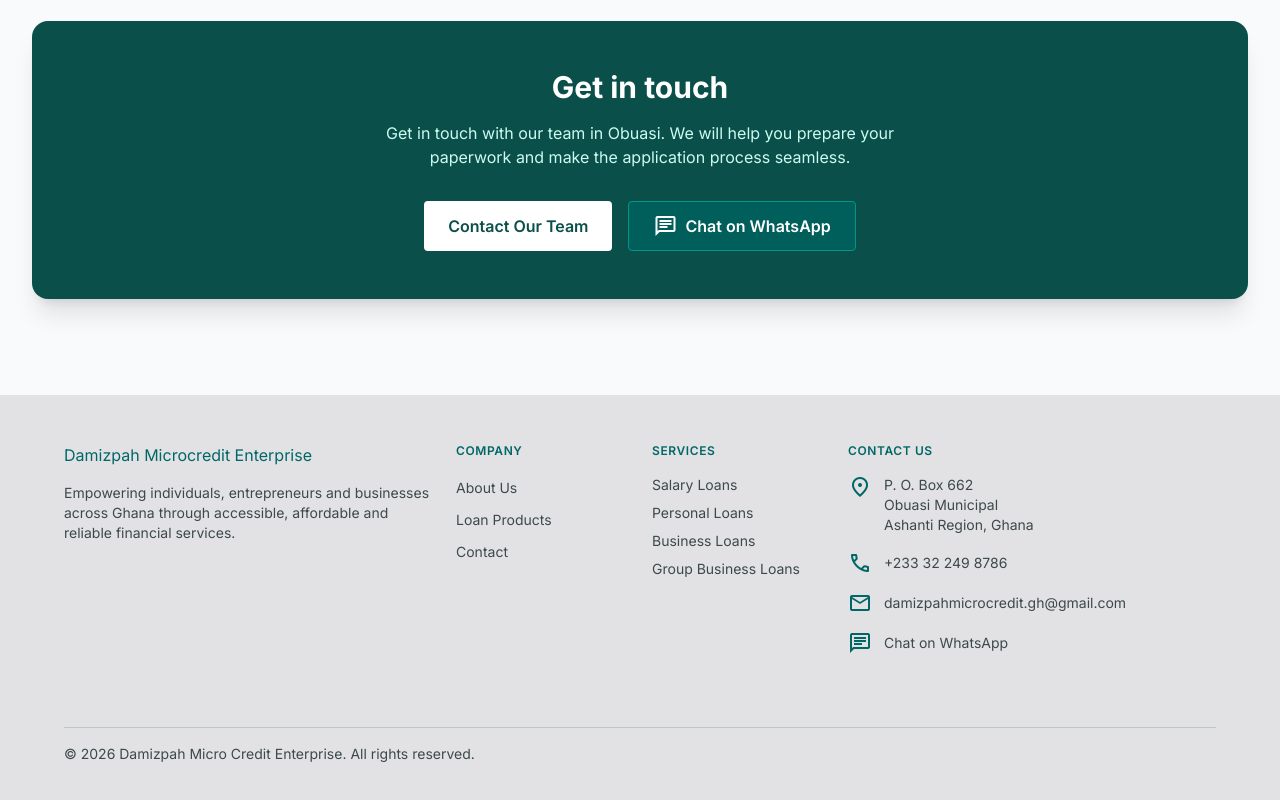
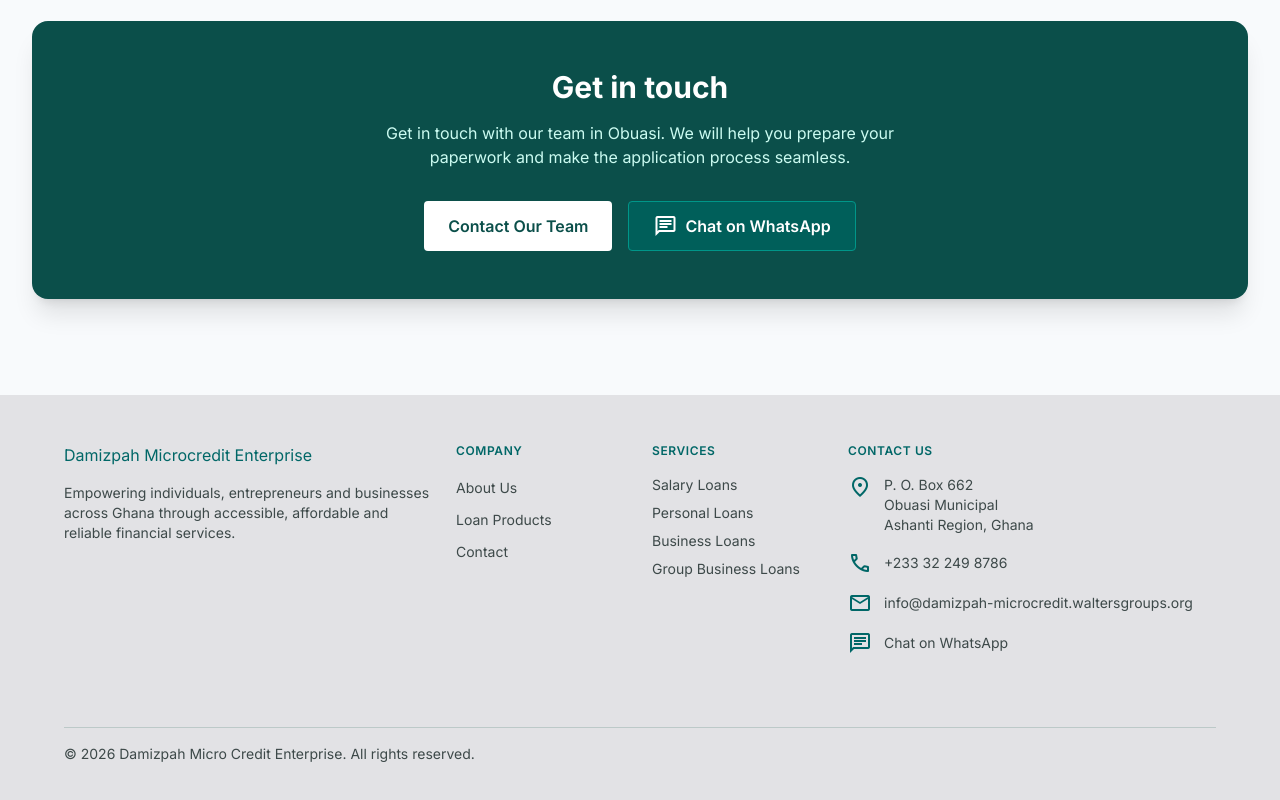
Before and after one commit to tabetommy/AMIZPAH, a Next.js app: page /about in a window 1280 px wide. Shown: the part 1871-2671 px from the top of the page. Built offline with nearby package versions, Linux system fonts and the light colour scheme.

Commit message:
replace gmail with custom emails

```diff
--- a/src/app/about/data.ts
+++ b/src/app/about/data.ts
@@ -18,28 +18,28 @@ export const stats = [
       name: "Mr Francis Walters Aggrey",
       role: "Chief Executive Officer",
       image: "/Francis.jpeg",
-      email:"francis.aggrey@damizpah-microcredit.waltersgroups.org"
+      email:"f.aggrey@waltersgroups.org"
 
     },
     {
       name: "Mr. Fredrick Adom Yeboah",
       role: "Manager",
       image:"/Federick.jpeg",
-      email:"francis.aggrey@damizpah-microcredit.waltersgroups.org"
+      email:"f.yeboah@damizpah-microcredit.waltersgroups.org"
 
     },
     {
       name: "Mr. Emmanuel Sarpong",
       role: "Assistant manager",
       image:"/Emmanuel.jpeg",
-      email:"francis.aggrey@damizpah-microcredit.waltersgroups.org"
+      email:"e.sarpong@damizpah-microcredit.waltersgroups.org"
 
     },
     {
       name: "Mrs. Hannah Addai",
       role: "Cashier",
       image: "/Hannah.jpeg",
-      email:"francis.aggrey@damizpah-microcredit.waltersgroups.org"
+      email:"info@damizpah-microcredit.waltersgroups.org"
 
     },
   ];
--- a/src/app/contact/data.ts
+++ b/src/app/contact/data.ts
@@ -45,7 +45,7 @@ export const faqs = [
     {
       icon: "mail",
       title: "Email Us",
-      value: "support@microtrustpro.com",
+      value: "info@damizpah-microcredit.waltersgroups.org",
     },
     {
       icon: "call",
--- a/src/app/contact/page.tsx
+++ b/src/app/contact/page.tsx
@@ -83,10 +83,10 @@ export default function ContactPage() {
                     Email Address
                   </p>
                   <a
-                    href="mailto:damizpahmicrocredit.gh@gmail.com"
+                    href="mailto:info@damizpah-microcredit.waltersgroups.org"
                    className="mt-1 block break-all sm:break-normal font-medium text-slate-900 hover:text-teal-800 hover:underline transition"
                   >
-                    damizpahmicrocredit.gh@gmail.com
+                    info@damizpah-microcredit.waltersgroups.org
                   </a>
                   <p className="mt-1 text-sm text-slate-500">We reply within 1 business day</p>
                 </div>
--- a/src/app/products/page.tsx
+++ b/src/app/products/page.tsx
@@ -1,6 +1,5 @@
-import Image from "next/image";
 import Steps from "./steps";
-import FAQSection from "./faq";
+
 
 export const metadata = {
   title: "Services",
@@ -281,57 +280,8 @@ export default function ServicesPage() {
 
         </div>
       </section>
+      <Steps/>
 
-
-    {/* Customer Testimonial Section */}
-         {/* <section className="overflow-hidden bg-surface-container-low px-margin-desktop py-stack-xl">
-           <div className="mx-auto flex max-w-container-max flex-col items-center gap-stack-xl md:flex-row">
-             <div className="relative w-full md:w-1/2">
-               <div className="relative aspect-square overflow-hidden rounded-full border-[12px] border-white shadow-lg">
-                 <Image
-                   src={TESTIMONIAL_IMAGE_URL}
-                   alt="A portrait of a confident female entrepreneur in her thriving organic farm"
-                   fill
-                   className="object-cover"
-                   sizes="(max-width: 768px) 100vw, 50vw"
-                 />
-               </div>
-               <div className="absolute -bottom-4 -right-4 rounded-lg bg-secondary-container p-stack-md shadow-xl">
-                 <span
-                   className="material-symbols-outlined text-4xl text-on-secondary-container"
-                   style={{ fontVariationSettings: "'FILL' 1" }}
-                 >
-                   format_quote
-                 </span>
-               </div>
-             </div>
-             <div className="w-full md:w-1/2">
-               <span className="text-label-md font-label-md mb-stack-sm block uppercase tracking-widest text-primary">
-                 Success Story
-               </span>
-               <h2 className="text-display-lg font-display-lg mb-stack-md text-on-background">
-                 &ldquo;MicroTrust didn&apos;t just give me a loan; they gave me a
-                 partner in my dream.&rdquo;
-               </h2>
-               <p className="text-body-lg font-body-lg mb-stack-lg italic leading-relaxed text-on-surface-variant">
-                 &ldquo;Starting an agricultural co-operative seemed impossible
-                 without traditional collateral. MicroTrust looked at my business
-                 plan, not just my bank account. Within 48 hours, I had the seed
-                 capital I needed.&rdquo;
-               </p>
-               <div>
-                 <div className="text-headline-md font-headline-md text-on-background">
-                   Maria Elena Sanchez
-                 </div>
-                 <div className="text-body-sm font-body-sm text-on-surface-variant">
-                   Founder, Green Roots Co-operative
-                 </div>
-               </div>
-             </div>
-           </div>
-         </section> */}
-        <Steps/>
-        <FAQSection/>
 
     </>
   );
--- a/src/components/layout/Footer.tsx
+++ b/src/components/layout/Footer.tsx
@@ -120,10 +120,10 @@ export function Footer() {
               </span>
 
               <a
-                href="mailto:damizpahmicrocredit.gh@gmail.com"
+                href="mailto:info@damizpah-microcredit.waltersgroups.org"
                 className="text-body-sm font-body-sm text-on-surface-variant transition-colors hover:text-on-surface"
               >
-                damizpahmicrocredit.gh@gmail.com
+                info@damizpah-microcredit.waltersgroups.org
               </a>
             </div>
 
```
